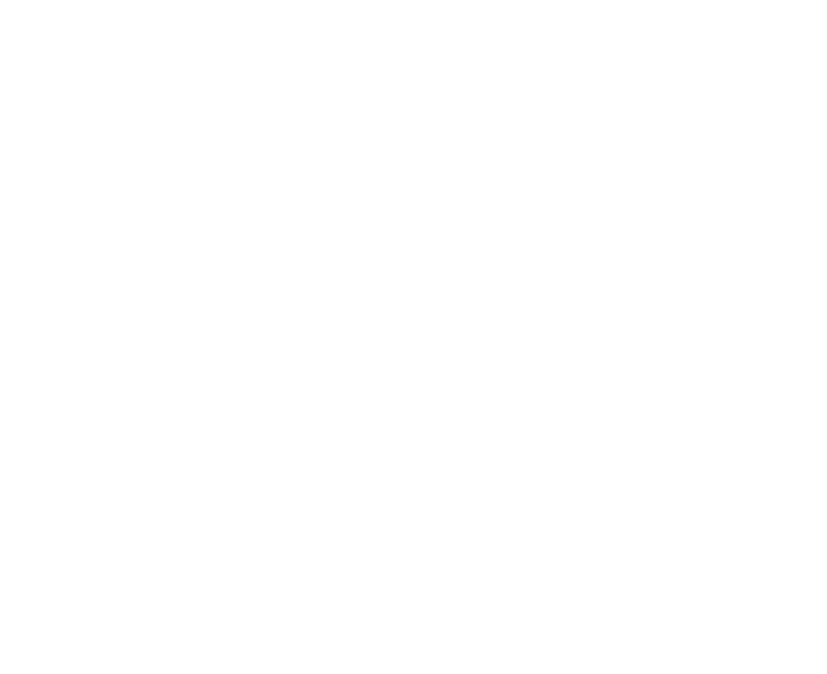
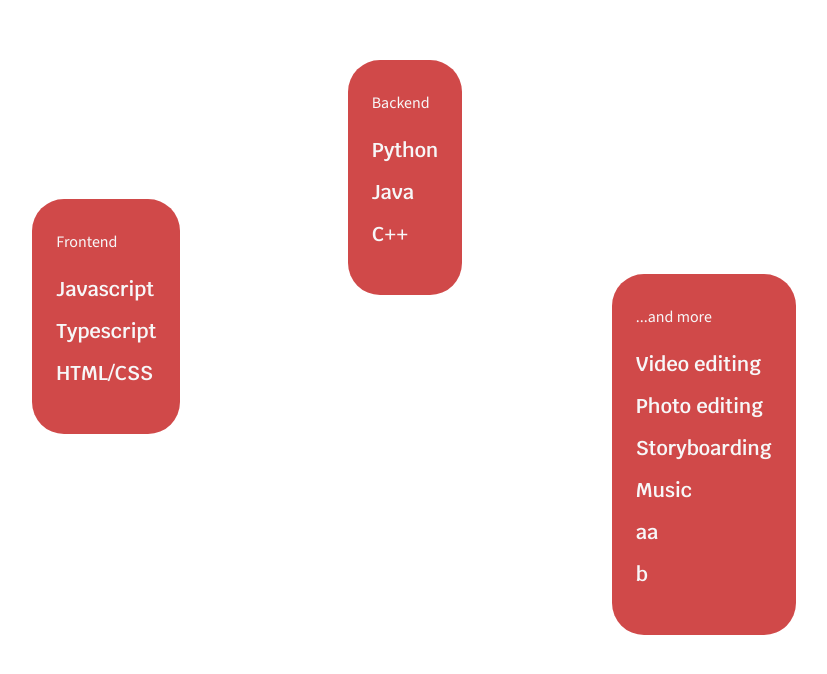
Before and after one commit to juayhee/portfolio-site, a React (Vite) app: page / in a window 1280 px wide. Shown: the part 1684-2358 px from the top of the page, without its empty margins (235-1062 px from the left). Before the commit the page ends 1600 px from the top, so only its background shows below. Built offline with nearby package versions, Linux system fonts and the light colour scheme.

Commit message:
before merge

```diff
--- a/src/components/App/App.module.sass
+++ b/src/components/App/App.module.sass
@@ -15,3 +15,7 @@
 
 .contentContainer
   height: 100vh
+
+.skillsContainer
+  height: 100vh
+  width: 100vw
--- a/src/components/App/App.tsx
+++ b/src/components/App/App.tsx
@@ -3,6 +3,7 @@
 import Header from "../Header/Header.tsx";
 import styles from "./App.module.sass";
 import Content from "../Content/Content.tsx";
+import HomeSkills from "../HomeSkills/HomeSkills.tsx";
 
 const headerProps = {
   Home: "#",
@@ -19,10 +20,16 @@
       </div>
 
       <div className={styles.titleContainer}>
-        <Title/>
+        <Title />
       </div>
 
-      <div className={styles.contentContainer}><Content/></div>
+      <div className={styles.contentContainer}>
+        <Content />
+      </div>
+
+      <div className={styles.skillsContainer}>
+        <HomeSkills />
+      </div>
     </>
   );
 };
--- /dev/null
+++ b/src/components/Contact/Template.tsx
@@ -0,0 +1,2 @@
+import React from "react";
+import styles from "./Template.module.sass";
--- a/src/components/SkillsHome/SkillsHome.module.sass
+++ b/src/components/HomeSkills/HomeSkills.module.sass
@@ -33,8 +33,9 @@
 
 .bubblesGrid
   display: grid
-  height: 100vh
-  width: 100vw
+  height: 100%
+  // Grid is only as large as parent in <App> allows
+  width: 100%
   grid-template-rows: 192px repeat(3, minmax(0, 1fr)) 192px
   grid-template-columns: 192px repeat(3, minmax(0, 1fr)) 192px
   justify-items: center
--- a/src/components/SkillsHome/SkillsHome.tsx
+++ b/src/components/HomeSkills/HomeSkills.tsx
@@ -1,5 +1,5 @@
 import React from "react";
-import styles from "./SkillsHome.module.sass";
+import styles from "./HomeSkills.module.sass";
 
 type BubbleProps = {
   title: string;
@@ -23,7 +23,14 @@
 const more: BubbleProps = {
   title: "...and more",
   className: "more",
-  skillsList: ["Video editing", "Photo editing", "Storyboarding", "Music"],
+  skillsList: [
+    "Video editing",
+    "Photo editing",
+    "Storyboarding",
+    "Music",
+    "aa",
+    "b",
+  ],
 };
 
 // End of content
@@ -46,7 +53,7 @@
   );
 }
 
-function SkillsHome(): React.ReactElement {
+function HomeSkills(): React.ReactElement {
   return (
     <>
       <div className={styles.bubblesGrid}>
@@ -58,4 +65,4 @@
   );
 }
 
-export default SkillsHome;
+export default HomeSkills;
```
Also changed, not shown: src/components/Contact/Template.module.sass (added).
